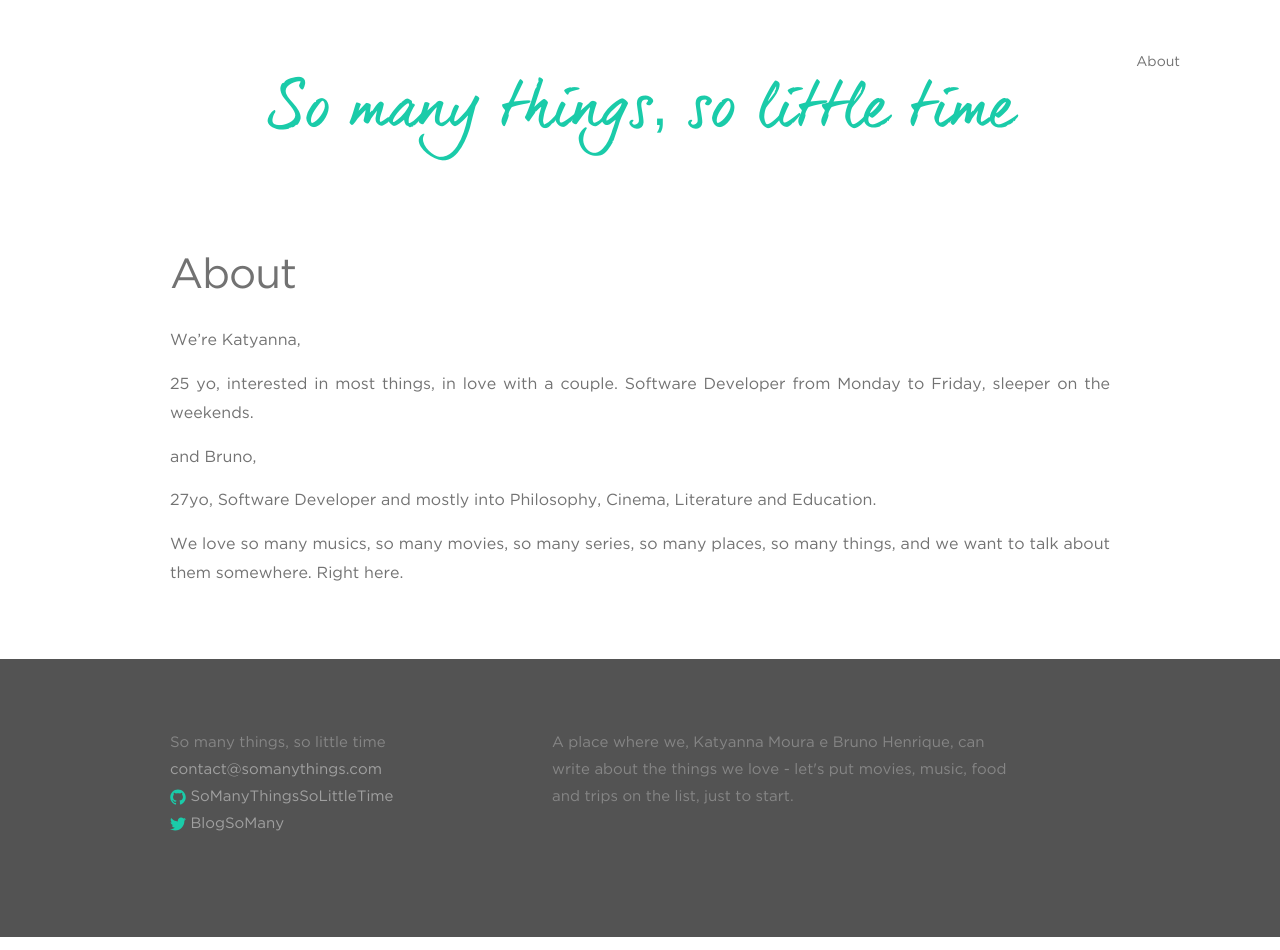
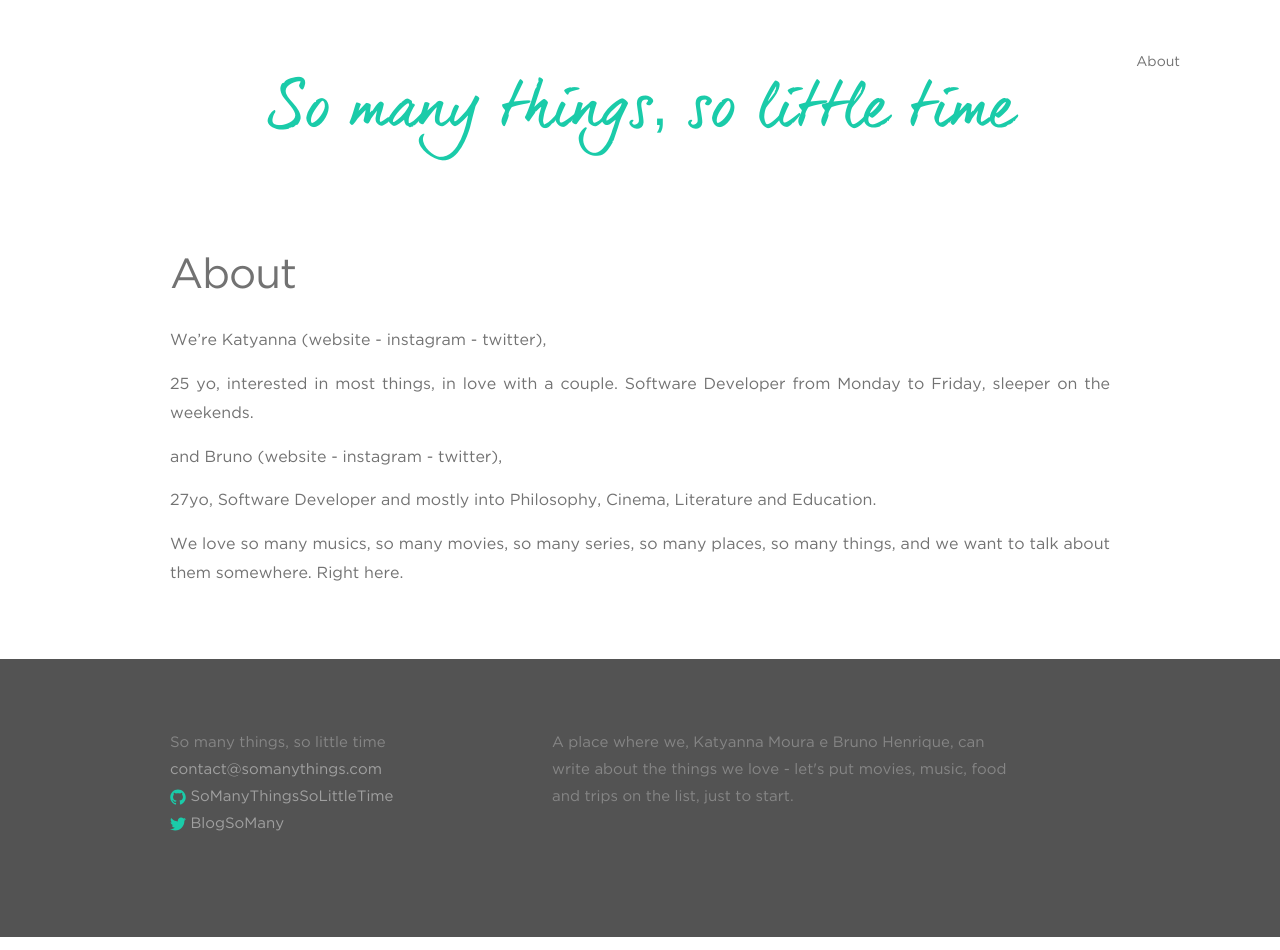
Before and after one commit to somanythingssolittletime/somanythingssolittletime.github.io, a Jekyll site: the page built from about.md, in a window 1280 px wide. Built offline with Jekyll 4.4.1, drawn with Linux system fonts in a browser that asks for light colours; some web fonts are replaced.

Commit message:
Add social media links to About page

```diff
--- a/about.md
+++ b/about.md
@@ -4,12 +4,19 @@ title: About
 permalink: /about/
 ---
 
-We're Katyanna,
+We're Katyanna ([website][site-katy] - [instagram][ig-katy] - [twitter][twitter-katy]),
 
 25 yo, interested in most things, in love with a couple. Software Developer from Monday to Friday, sleeper on the weekends.
 
-and Bruno,
+and Bruno ([website][site-bruno] - [instagram][ig-bruno] - [twitter][twitter-bruno]),
 
 27yo, Software Developer and mostly into Philosophy, Cinema, Literature and Education.
 
 We love so many musics, so many movies, so many series, so many places, so many things, and we want to talk about them somewhere. Right here.
+
+[site-katy]: https://katyanna.github.io/
+[site-bruno]: http://garulab.com/
+[ig-katy]: https://www.instagram.com/ameliemoura/
+[ig-bruno]: https://www.instagram.com/garucosta/
+[twitter-katy]: https://twitter.com/amelie_kn
+[twitter-bruno]: https://twitter.com/garucosta
```
